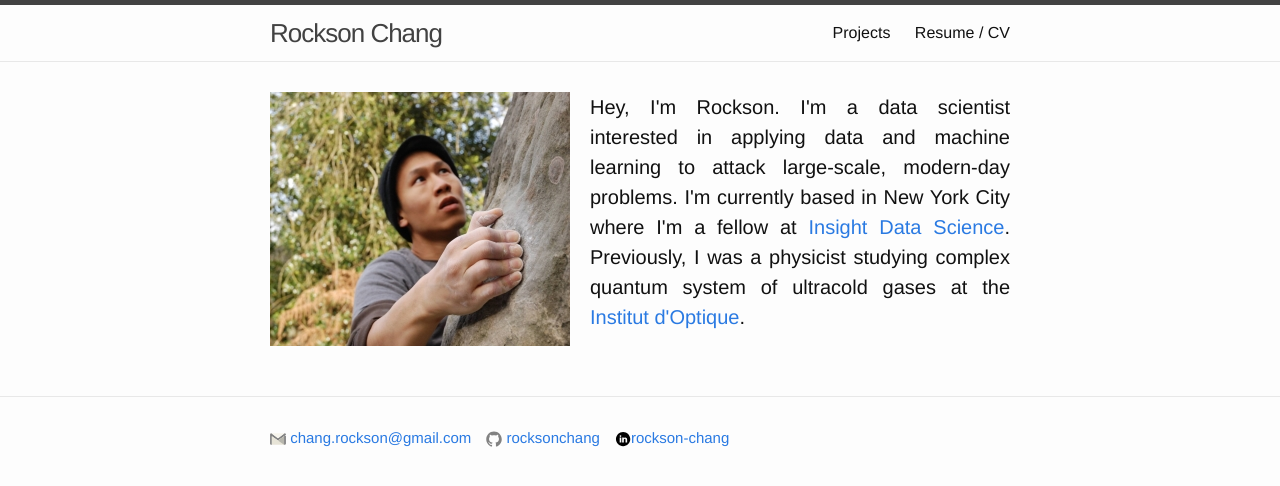
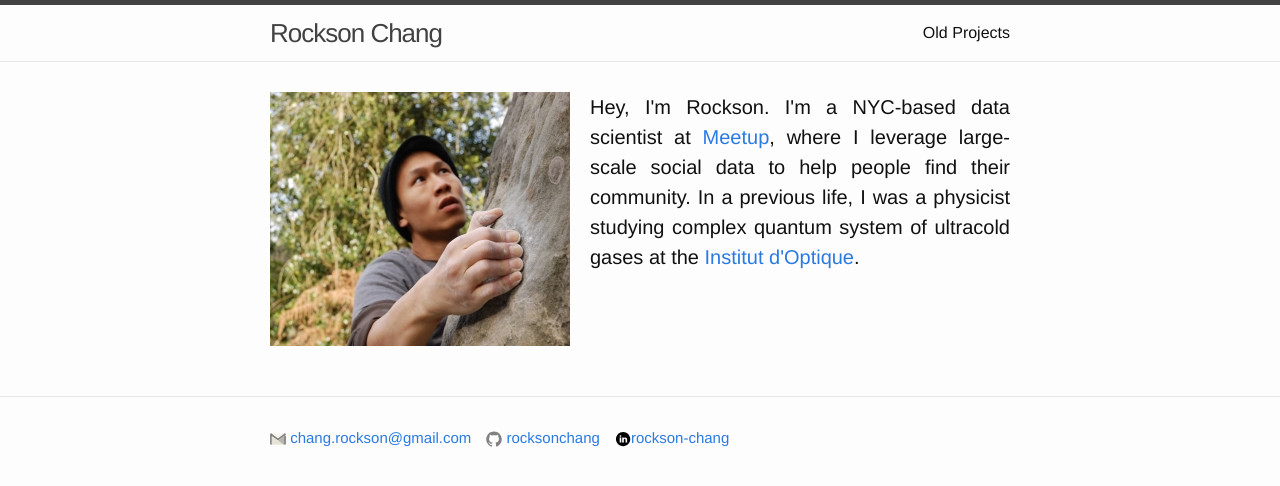
Before and after one commit to rocksonchang/rocksonchang.github.io, a Jekyll site: the page built from index.html, in a window 1280 px wide. Shown: the top 486 px of the page. Built offline with Jekyll 4.4.1, drawn with Linux system fonts in a browser that asks for light colours.

Commit message:
update for 2020

```diff
--- a/_includes/header.html
+++ b/_includes/header.html
@@ -15,8 +15,7 @@
 
       <div class="trigger">
       <!--<a class="page-link" href="/about">About</a>-->
-      <a class="page-link" href="/projects">Projects</a>
-      <a class="page-link" href="/cv">Resume / CV</a>
+      <a class="page-link" href="/projects">Old Projects</a>
       <!--
         {% for my_page in site.pages %}
           {% if my_page.title %}
--- a/index.html
+++ b/index.html
@@ -6,9 +6,8 @@ layout: default
   <div class="intro">
     <p align="justify" style="font-size:20px">
     <img src="assets/Profile1-300x254.jpg" class="left" border="0" style="float: left; padding: 0 20px 20px 0; width:300px;height:254px;" />
-    Hey, I'm Rockson.  I'm a data scientist interested in applying data and machine learning to attack large-scale, modern-day problems.
-    I'm currently based in New York City where I'm a fellow at <a href="http://insightdatascience.com">Insight Data Science</a>.  Previously, I was a physicist
-    studying complex quantum system of ultracold gases at the
+    Hey, I'm Rockson. I'm a NYC-based data scientist at <a href="https://meetup.com">Meetup</a>, where I leverage large-scale social data to help people find their community.
+    In a previous life, I was a physicist studying complex quantum system of ultracold gases at the
     <a href="https://www.lcf.institutoptique.fr/Groupes-de-recherche/Optique-atomique/Experiences/Lattice-Gases">Institut d'Optique</a>.
     </p>
     <!--<p style="font-size:20px"> <a href="/about">Read more about my life...</a> </p>-->
```
Also changed, not shown: cv.md (deleted, +0 -20 lines), projects.md (+1 -1 lines), Gemfile.lock.
